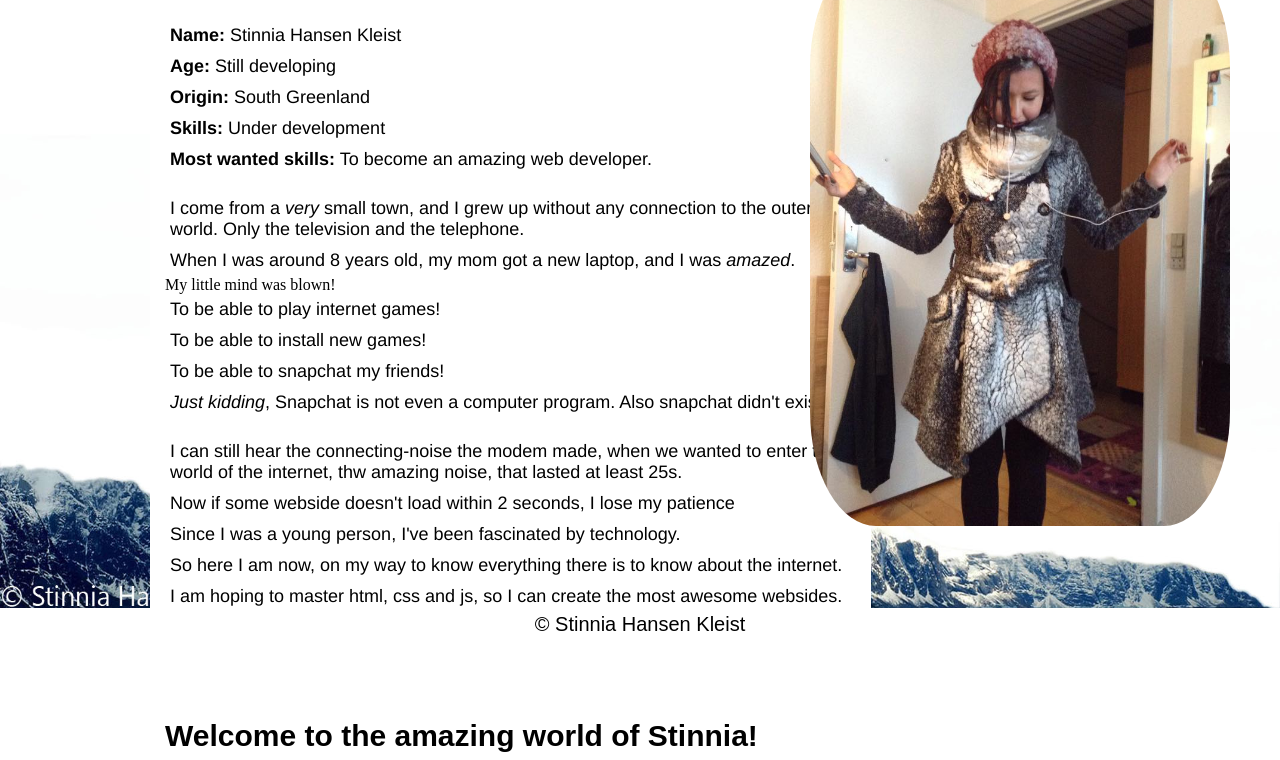
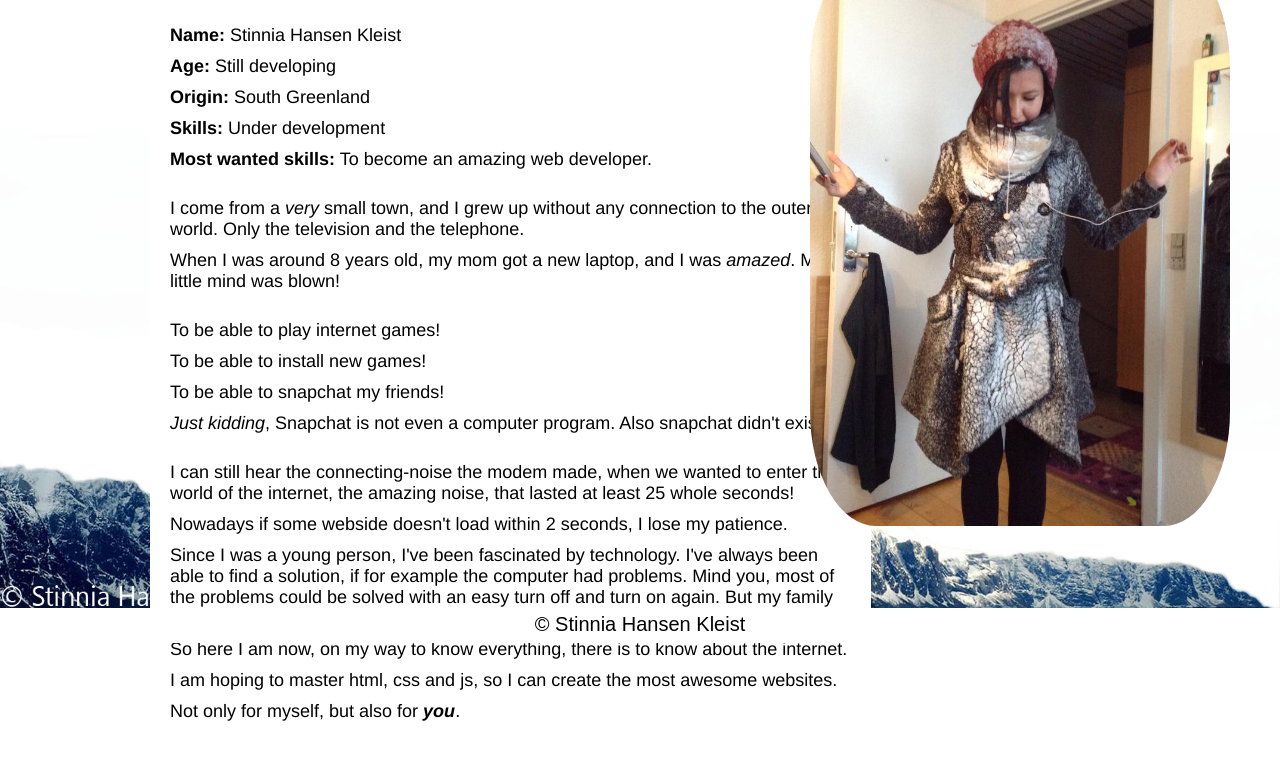
Before and after one commit to Stinnia/stinnia, a plain HTML site: page about.html in a window 1280 px wide. Shown: the part 157-917 px from the top of the page. Drawn offline with Linux system fonts and the light colour scheme; a web font is replaced by a local one.

Commit message:
finitoto

```diff
--- a/about.html
+++ b/about.html
@@ -33,19 +33,20 @@
 		<p><strong>Skills:</strong> 	Under development<br></p>
 		<p><strong>Most wanted skills:</strong> 	To become an amazing web developer.<br></p> <br>
   	<p>I come from a <em>very</em> small town, and I grew up without any connection to the outer world. Only the television and the telephone.</p>
-  	<p>When I was around 8 years old, my mom got a new laptop, and I was <em>amazed</em>.</p>My little mind was blown! <p>To be able to play internet games!</p>
+  	<p>When I was around 8 years old, my mom got a new laptop, and I was <em>amazed</em>. My little mind was blown! </p><br>
+  	<p>To be able to play internet games!</p>
 	  <p>To be able to install new games!</p>
 	  <p>To be able to snapchat my friends!</p>
 	  <p><em>Just kidding</em>, Snapchat is not even a computer program. Also snapchat didn't exist.</p><br>
-	  <p>I can still hear the connecting-noise the modem made, when we wanted to enter the world of the internet, thw amazing noise, that lasted at least 25s. </p>
-   	<p>Now if some webside doesn't load within 2 seconds, I lose my patience</p>
-    	<p>Since I was a young person, I've been fascinated by technology.</p>
-     	<p>So here I am now, on my way to know everything there is to know about the internet. </p>
- 		 <p>I am hoping to master html, css and js, so I can create the most awesome websides.</p>
+	  <p>I can still hear the connecting-noise the modem made, when we wanted to enter the world of the internet, the amazing noise, that lasted at least 25 whole seconds! </p>
+   	<p>Nowadays if some webside doesn't load within 2 seconds, I lose my patience.</p>
+    	<p>Since I was a young person, I've been fascinated by technology. I've always been able to find a solution, if for example the computer had problems. Mind you, most of the problems could be solved with an easy turn off and turn on again. But my family didn't know that, and I was the hero.</p>
+     	<p>So here I am now, on my way to know everything, there is to know about the internet. </p>
+ 		 <p>I am hoping to master html, css and js, so I can create the most awesome websites.</p>
  		 <p>Not only for myself, but also for <strong><em>you</em></strong>.</p>
  		 <br><br>
  		 <h2>Welcome to the amazing world of Stinnia!</h2>
-
+ <p></p>
   	</div>
 
 
--- a/style.css
+++ b/style.css
@@ -101,9 +101,6 @@ body, html {
 	border-radius: 25px;
 }
 
-h1 {
-	color: white;
-}
 
 /* main navigation */
 .stinnia {
@@ -320,10 +317,13 @@ h2 {
 .formBox textarea:focus {
 	border: 2px solid #38556F;
 }
+
+
+
 /* about page*/
 .about_container {
 	width: 80%;
-	height: 800px;
+	height: 900px;
 	margin-left: 150px;
 	padding: 0;
 }
@@ -340,7 +340,7 @@ h2 {
 }
 .about_content {
 	width: 67.5%;
-	height: 800px;
+	height: 900px;
 	background: white;
 	padding: 15px;
 }
```
Also changed, not shown: projects.html (+3 -3 lines).
